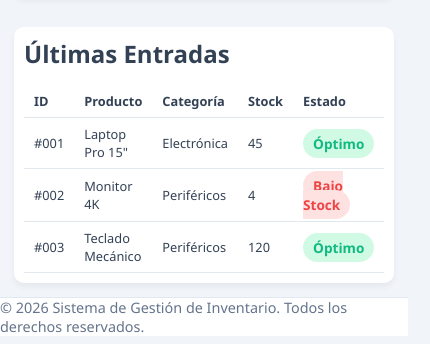
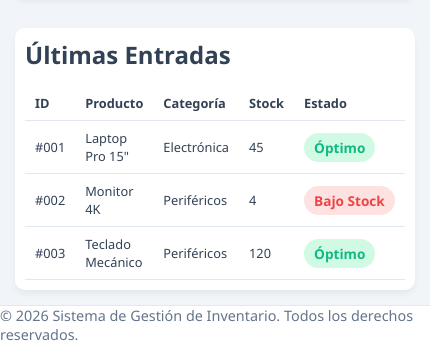
Before and after one commit to anderson03matri-netizen/ActividadRA2, a plain HTML site: page index.html in a window 390 px wide. Shown: the part 691-1035 px from the top of the page, 430 px wide, since content can reach past the window. Drawn offline with Linux system fonts and the light colour scheme.

Commit message:
Update styles.css

```diff
--- a/styles.css
+++ b/styles.css
@@ -308,7 +308,7 @@
     }
 
     .main-content {
-        padding: 14px; /* Reduce los márgenes laterales excesivos en pantallas pequeñas */
+        padding: 15px; /* Reduce los márgenes laterales excesivos en pantallas pequeñas */
     }
 
     .data-table-container {
@@ -316,7 +316,13 @@
     }
 
     .data-table th, .data-table td {
-        padding: 7px 10px;
+        padding: 8px 10px;
         font-size: 0.8rem; /* Evita que la tabla rompa el layout */
     }
+
+    /* SOLUCIÓN AL APILADO DE TEXTO */
+    .status {
+        white-space: nowrap; /* Fuerza a que "Bajo Stock" u "Óptimo" se mantengan en una sola línea */
+        display: inline-block;
+    }
 }
```
